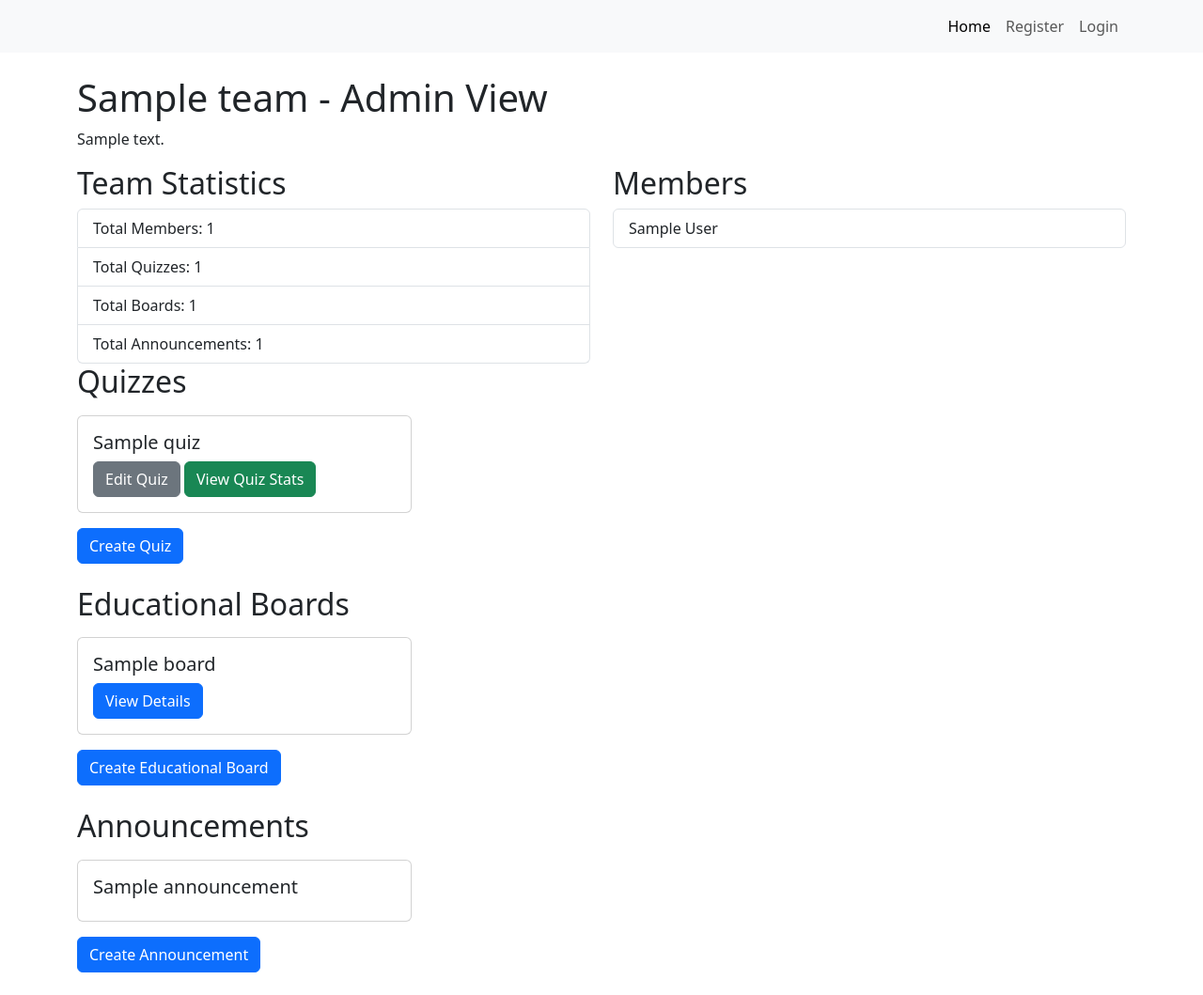
After one commit to daniil-lebedev/QuizApplication, a Django app: template templates/company/view_team_as_admin.html in a window 1280 px wide. The commit adds this page. Shown: the whole page at 94% size. Run offline with Django 5.2, Linux system fonts and the light colour scheme; the template is opened without the code that fills it: most values are stand-ins (such as "Sample title", 1, 10 or a date in 2020).

Commit message:
feat: Added auto team selection and improved UI

```diff
--- a/company/urls.py
+++ b/company/urls.py
@@ -12,4 +12,6 @@ urlpatterns = [
     path("manage_team_view", views.manage_team_view, name="manage_team_view"),
     path("join_team/<int:team_id>", views.join_team, name="join_team"),
     path('team/<int:team_id>/edit/', edit_team, name='edit_team'),
+    path('teams_you_manage', views.show_teams_you_are_admin_of, name='teams_you_manage'),
+    path('view_team_as_admin/<int:team_id>', views.view_team_as_admin, name='view_team_as_admin'),
 ]
--- a/quiz/views.py
+++ b/quiz/views.py
@@ -14,7 +14,7 @@ from .models import Quiz, Question, Option, Result
 @login_required
 def create_quiz(request):
     if request.method == "POST":
-        form = CreateQuizForm(request.POST)
+        form = CreateQuizForm(request.POST, user=request.user)
         if form.is_valid():
             quiz = form.save(commit=False)
             # Assuming 'belongs_to' is a Team instance
@@ -29,7 +29,7 @@ def create_quiz(request):
             except TeamAdmin.DoesNotExist:
                 return HttpResponse("You are not an admin of the selected team.", status=403)
     else:
-        form = CreateQuizForm()
+        form = CreateQuizForm(request.user)
 
     return render(request, "quiz/create_quiz.html", {"form": form})
 
--- a/templates/base/base.html
+++ b/templates/base/base.html
@@ -28,6 +28,9 @@
                     </li>
                     <li class="nav-item">
                         <a class="nav-link" href="{% url 'show_all_teams' %}">Teams</a>
+                    </li>
+                    <li class="nav-item">
+                        <a class="nav-link" href="{% url 'teams_you_manage' %}">Teams you manage</a>
                     </li>
                     <li class="nav-item">
                         <a class="nav-link" href="{% url 'view_all_boards' %}">All Boards</a>
--- /dev/null
+++ b/templates/company/view_team_as_admin.html
@@ -0,0 +1,87 @@
+{% extends 'base/base.html' %}
+{% block title %} Team Overview {% endblock %}
+
+{% block content %}
+    <div class="container mt-4">
+        <h1>{{ team.name }} - Admin View</h1>
+        <p>{{ team.description }}</p>
+
+        <div class="row">
+            <div class="col-md-6">
+                <h2>Team Statistics</h2>
+                <ul class="list-group">
+                    <li class="list-group-item">Total Members: {{ total_members }}</li>
+                    <li class="list-group-item">Total Quizzes: {{ total_quizzes }}</li>
+                    <li class="list-group-item">Total Boards: {{ total_boards }}</li>
+                    <li class="list-group-item">Total Announcements: {{ total_announcements }}</li>
+                </ul>
+            </div>
+            <div class="col-md-6">
+                <h2>Members</h2>
+                <ul class="list-group">
+                    {% for member in members %}
+                        <li class="list-group-item">{{ member.user.first_name }} {{ member.user.last_name }}</li>
+                    {% empty %}
+                        <li class="list-group-item">No members found.</li>
+                    {% endfor %}
+                </ul>
+            </div>
+        </div>
+
+        <!-- Quizzes Section -->
+        <h2 class="mb-3">Quizzes</h2>
+        <div class="row">
+            {% for quiz in quizzes %}
+                <div class="col-md-4 mb-3">
+                    <div class="card">
+                        <div class="card-body">
+                            <h5 class="card-title">{{ quiz.title }}</h5>
+                            <a href="{% url 'quiz_edit' quiz.id %}" class="btn btn-secondary">Edit Quiz</a>
+                            <a href="{% url 'view_quiz_analysis' quiz.id quiz.belongs_to.id %}"
+                               class="btn btn-success">View Quiz Stats</a>
+                        </div>
+                    </div>
+                </div>
+            {% empty %}
+                <p>No quizzes available.</p>
+            {% endfor %}
+        </div>
+        <a href="{% url 'create_quiz' %}" class="btn btn-primary mb-4">Create Quiz</a>
+
+
+        <!-- Educational Boards Section -->
+        <h2 class="mb-3">Educational Boards</h2>
+        <div class="row">
+            {% for board in boards %}
+                <div class="col-md-4 mb-3">
+                    <div class="card">
+                        <div class="card-body">
+                            <h5 class="card-title">{{ board.title }}</h5>
+                            <a href="{% url 'board_detail' board.id %}" class="btn btn-primary">View Details</a>
+                        </div>
+                    </div>
+                </div>
+            {% empty %}
+                <p>No boards found.</p>
+            {% endfor %}
+        </div>
+        <a href="{% url 'create_board' %}" class="btn btn-primary mb-4">Create Educational Board</a>
+
+        <!-- Announcements Section -->
+        <h2 class="mb-3">Announcements</h2>
+        <div class="row">
+            {% for announcement in announcements %}
+                <div class="col-md-4 mb-3">
+                    <div class="card">
+                        <div class="card-body">
+                            <h5 class="card-title">{{ announcement.title }}</h5>
+                        </div>
+                    </div>
+                </div>
+            {% empty %}
+                <p>No announcements found.</p>
+            {% endfor %}
+        </div>
+        <a href="{% url 'create_announcement' %}" class="btn btn-primary mb-4">Create Announcement</a>
+    </div>
+{% endblock %}
```
Also changed, not shown: company/views.py (+51 -1 lines), quiz/forms.py (+10 -1 lines), templates/company/show_teams_you_are_admin_of.html (added, +29 -0 lines).
